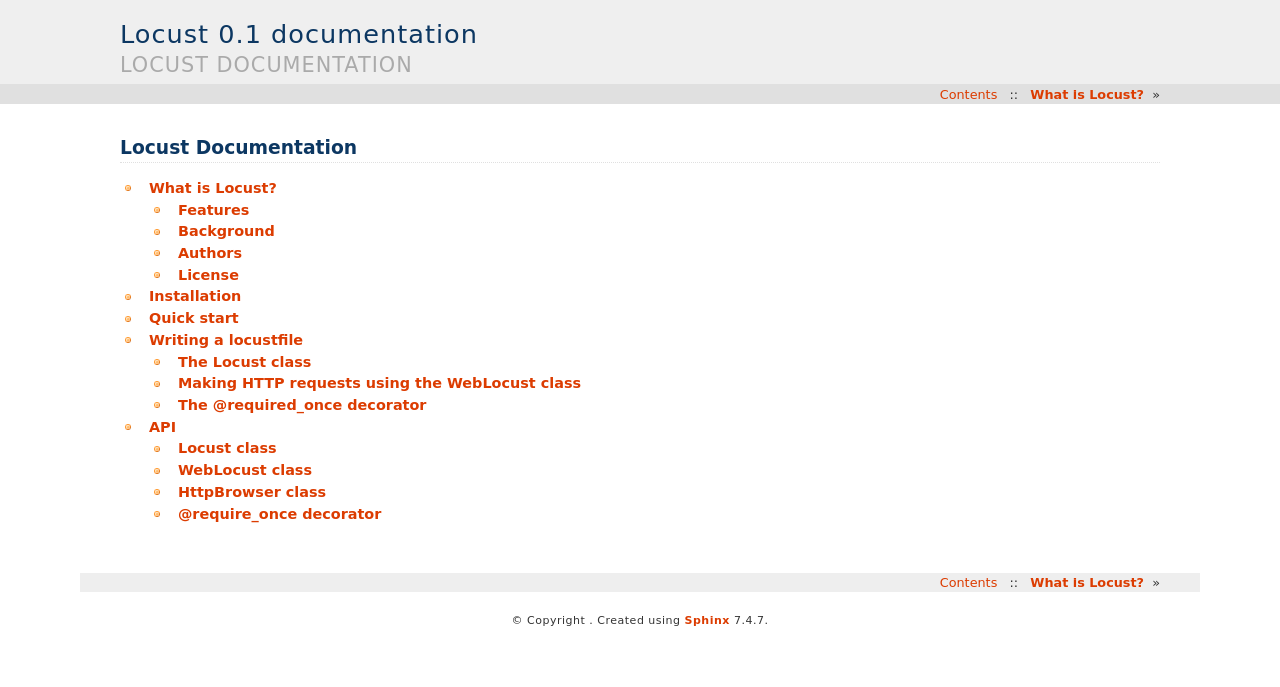
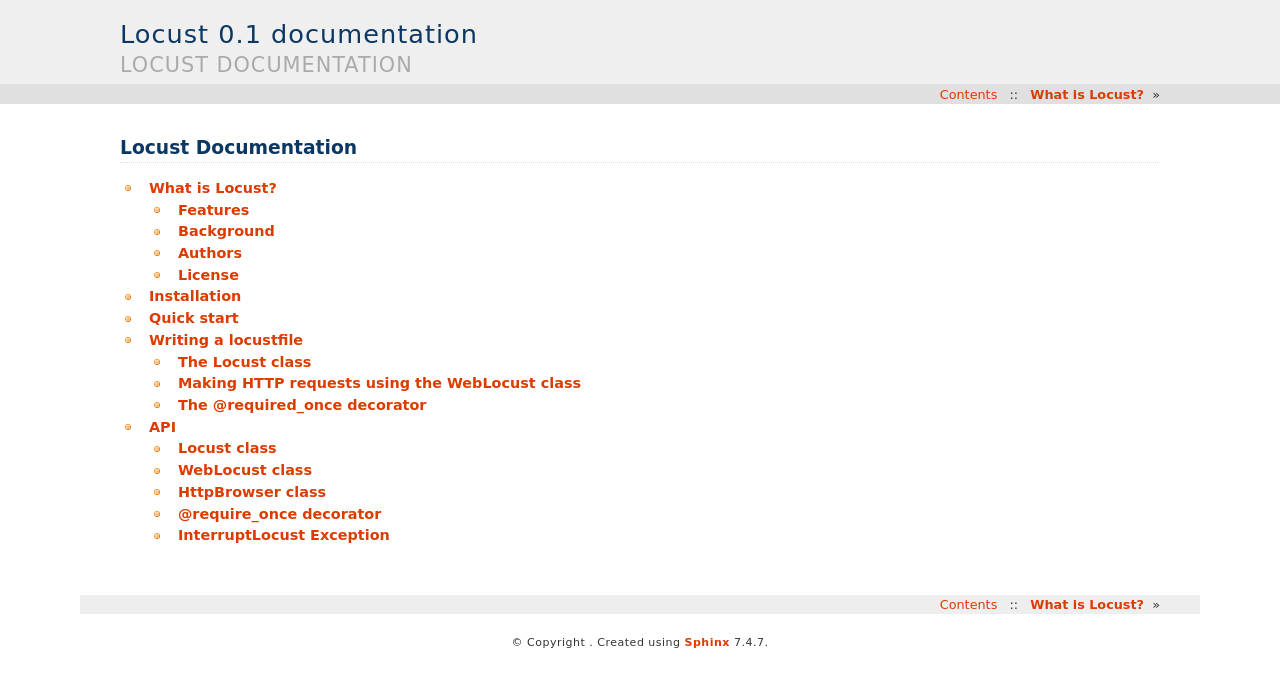
Before and after one commit to locustio/locust, a Sphinx documentation site: the page built from docs/index.rst, in a window 1280 px wide. Shown: the top 687 px of the page. Built offline with Sphinx 7.4.7, drawn with Linux system fonts in a browser that asks for light colours.

Commit message:
Added InterruptLocust exception to API, and added it to API documentation.

```diff
--- a/docs/api.rst
+++ b/docs/api.rst
@@ -29,3 +29,7 @@
 =======================
 
 .. autofunction:: locust.core.require_once
+
+InterruptLocust Exception
+=========================
+.. autoexception:: locust.exception.InterruptLocust
--- a/locust/__init__.py
+++ b/locust/__init__.py
@@ -1 +1,4 @@
 from core import Locust, WebLocust, require_once
+from exception import InterruptLocust
+
+version = "0.2"
```
